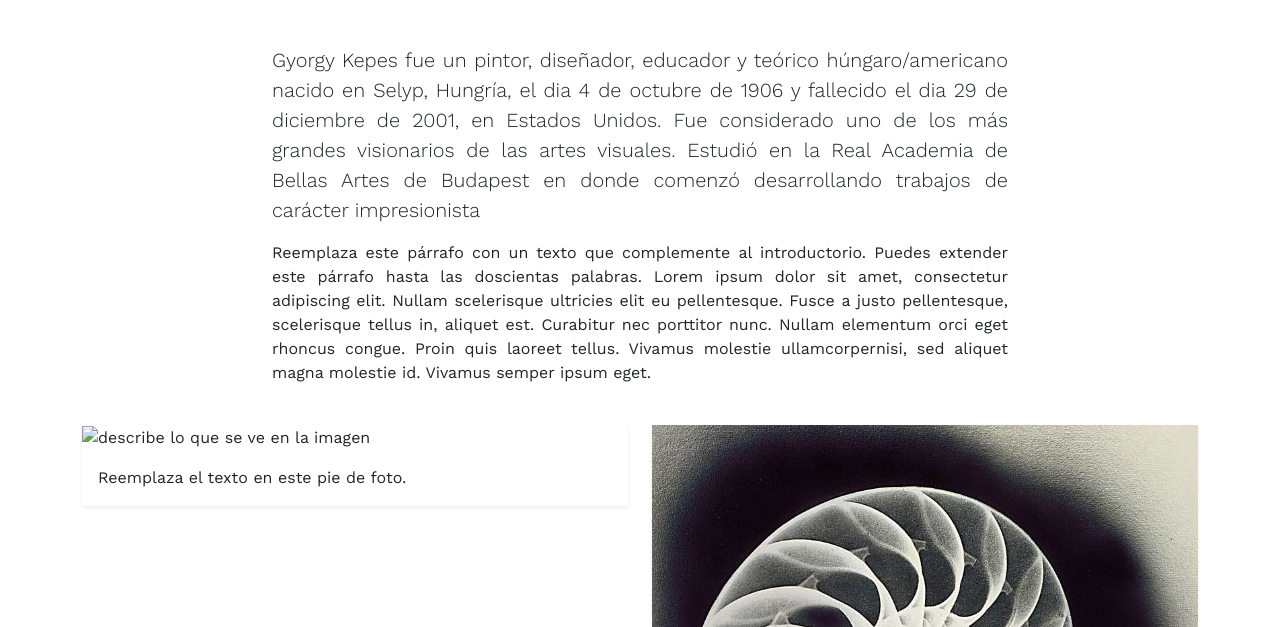
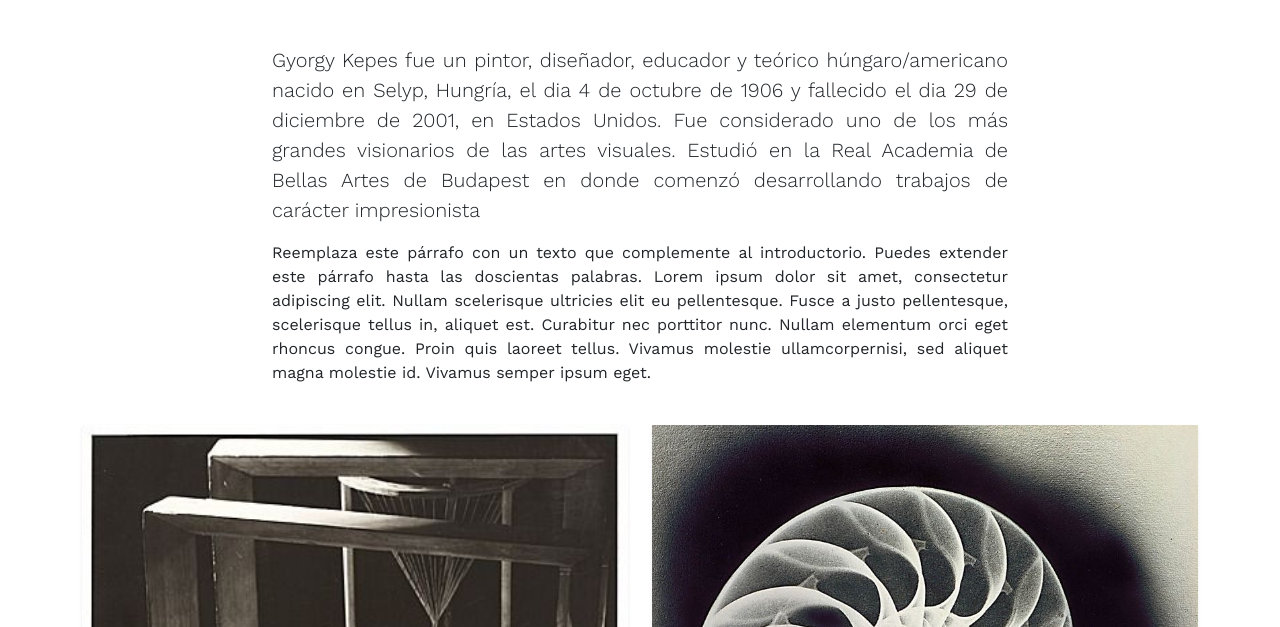
Before and after one commit to macaruiz/id-clase-01, a plain HTML site: page index.html in a window 1280 px wide. Shown: the part 173-800 px from the top of the page. Drawn offline with nearby package versions, Linux system fonts and the light colour scheme.

Commit message:
Update index.html

```diff
--- a/index.html
+++ b/index.html
@@ -35,7 +35,7 @@
                 <!--primera imagen-->
                 <div class="col-12 col-sm-6">
                     <figure class="shadow-sm">
-                        <img loading="lazy" src="img/kepes-1.gif" class="w-100" alt="describe lo que se ve en la imagen" />
+                        <img loading="lazy" src="img/kepes-1.jpg" class="w-100" alt="describe lo que se ve en la imagen" />
                         <figcaption class="p-3">Reemplaza el texto en este pie de foto.</figcaption>
                     </figure>
                 </div>
```
